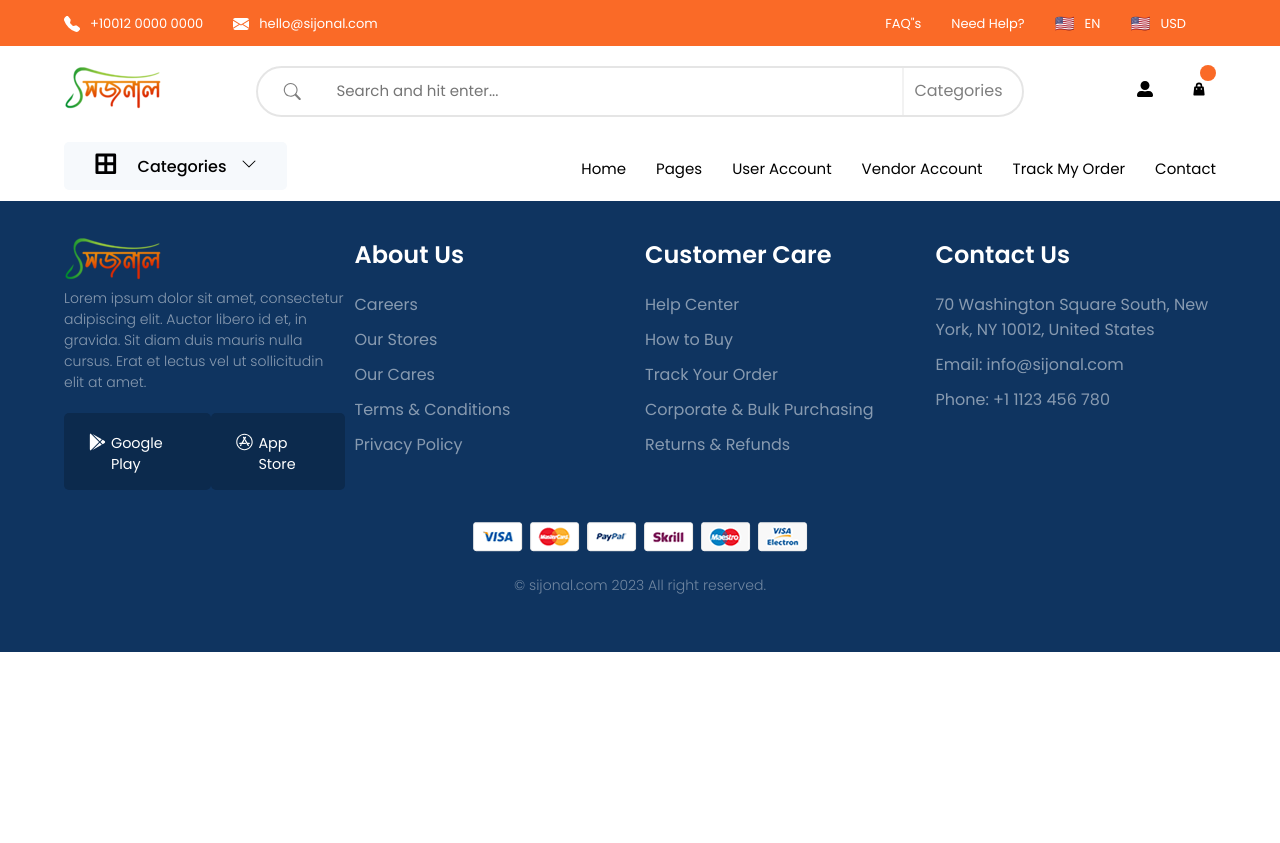
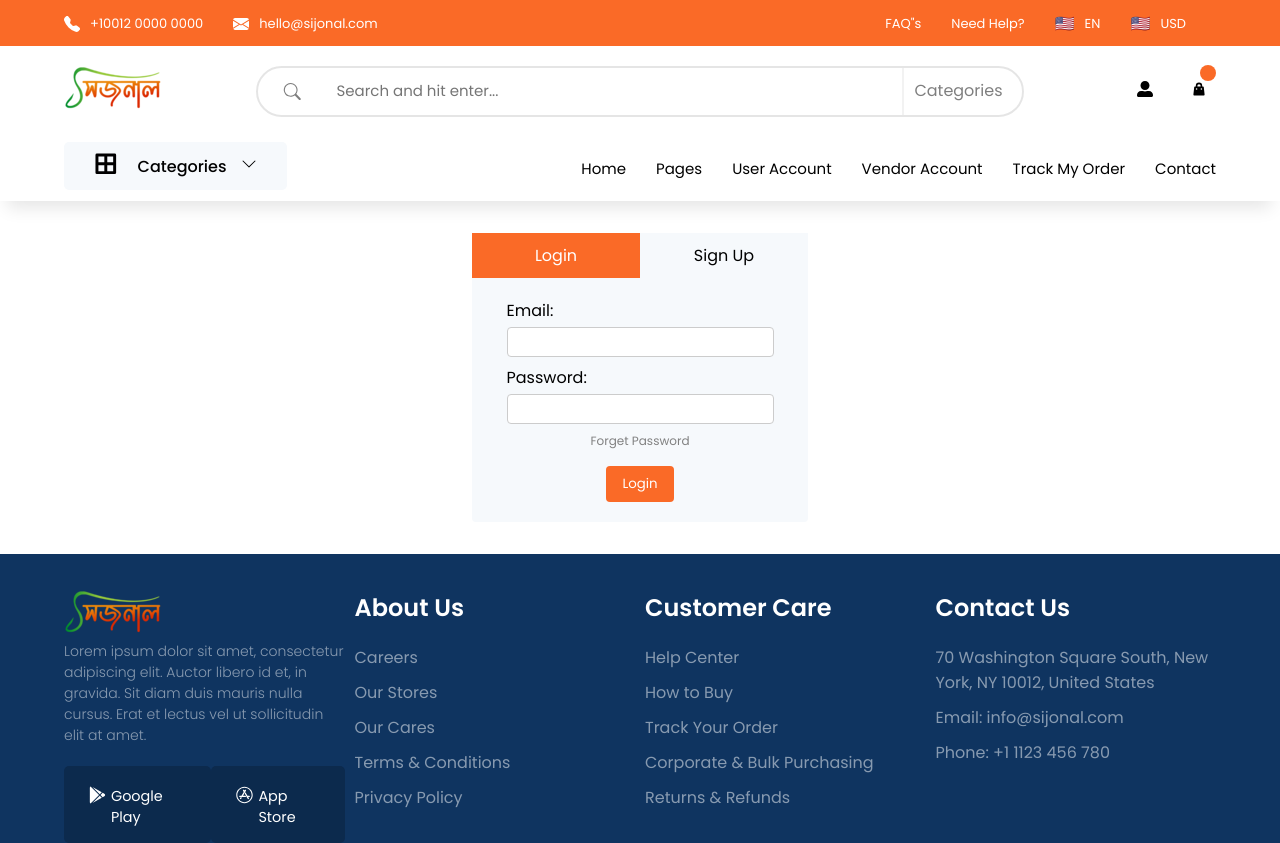
Before and after one commit to faha1999/sijonal, a React (Create React App) app: page /user in a window 1280 px wide. Shown: the top 843 px of the page. Before the commit the page ends 800 px from the top, so only its background shows below. Built offline with nearby package versions, Linux system fonts and the light colour scheme.

Commit message:
complete user account

```diff
--- a/src/App.jsx
+++ b/src/App.jsx
@@ -9,6 +9,7 @@ import { Footer } from './Common/footer/Footer';
 import { Contact } from './pages/Contact';
 import { TrackMyOrder } from './pages/TrackMyOrder';
 import { CheckOut } from './pages/CheckOut';
+import { User } from './pages/User';
 
 export const App = () => {
   const { flashData } = Data;
@@ -76,6 +77,7 @@ export const App = () => {
           />
 
           <Route path="/contact-us" element={<Contact />} />
+          <Route path="/user" element={<User />} />
           <Route path="/track-my-order" element={<TrackMyOrder />} />
           <Route path="/checkout" element={<CheckOut />} />
         </Routes>
--- a/src/Common/Search.jsx
+++ b/src/Common/Search.jsx
@@ -6,10 +6,10 @@ import { FaUserAlt } from 'react-icons/fa';
 import { HiShoppingBag } from 'react-icons/hi';
 
 export const Search = ({ CartItem }) => {
-  // window.addEventListener('scroll', function () {
-  //   const search = document.querySelector('.search');
-  //   search.classList.toggle('active', window.scrollY > 100);
-  // });
+  window.addEventListener('scroll', function () {
+    const search = document.querySelector('.search');
+    search.classList.toggle('active', window.scrollY > 100);
+  });
 
   return (
     <>
@@ -29,7 +29,9 @@ export const Search = ({ CartItem }) => {
 
           <div className="icon f_flex width icon-d-sm-none">
             <div className="icon-circle">
-              <FaUserAlt />
+              <Link to="/user">
+                <FaUserAlt />
+              </Link>
             </div>
             <div className="cart">
               <Link to="/cart">
--- a/src/Common/header/MobileHeader.jsx
+++ b/src/Common/header/MobileHeader.jsx
@@ -12,8 +12,9 @@ export const MobileHeader = ({ CartItem }) => {
       <div className="mobileNav">
         <Navlink />
 
-        <FaUserAlt />
-
+        <Link to="/user">
+          <FaUserAlt />
+        </Link>
         <Link to="/">
           <TiHome />
         </Link>
--- /dev/null
+++ b/src/Common/logIn/LogIn.jsx
@@ -0,0 +1,49 @@
+import React, { useState } from 'react';
+
+export const LogIn = ({ onLoginSuccess }) => {
+  const [email, setEmail] = useState('');
+  const [password, setPassword] = useState('');
+
+  const handleEmailChange = (event) => {
+    setEmail(event.target.value);
+  };
+
+  const handlePasswordChange = (event) => {
+    setPassword(event.target.value);
+  };
+
+  const handleSubmit = (event) => {
+    event.preventDefault();
+    console.log(`Email: ${email} Password: ${password}`);
+    onLoginSuccess();
+  };
+  return (
+    <>
+      <form onSubmit={handleSubmit} className="login-form">
+        <label>
+          Email:
+          <input
+            type="email"
+            value={email}
+            onChange={handleEmailChange}
+            required
+          />
+        </label>
+        <label>
+          Password:
+          <input
+            type="password"
+            value={password}
+            onChange={handlePasswordChange}
+            required
+          />
+        </label>
+
+        <a href="/user" className="forgetPass">
+          Forget Password
+        </a>
+        <button type="submit">Login</button>
+      </form>
+    </>
+  );
+};
--- /dev/null
+++ b/src/Common/logIn/SignUp.jsx
@@ -0,0 +1,72 @@
+import React, { useState } from 'react';
+
+export const SignUp = ({ onSignUpSuccess }) => {
+  const [name, setName] = useState('');
+  const [email, setEmail] = useState('');
+  const [password, setPassword] = useState('');
+  const [confirmPassword, setConfirmPassword] = useState('');
+
+  const handleNameChange = (event) => {
+    setName(event.target.value);
+  };
+
+  const handleEmailChange = (event) => {
+    setEmail(event.target.value);
+  };
+
+  const handlePasswordChange = (event) => {
+    setPassword(event.target.value);
+  };
+  const handleConfirmPasswordChange = (event) => {
+    setConfirmPassword(event.target.value);
+  };
+
+  const handleSubmit = (event) => {
+    event.preventDefault();
+    console.log(`Email: ${email} Password: ${password}`);
+    onSignUpSuccess();
+  };
+  return (
+    <>
+      <form onSubmit={handleSubmit} className="signup-form">
+        <label>
+          Name:
+          <input
+            type="text"
+            value={name}
+            onChange={handleNameChange}
+            required
+          />
+        </label>
+        <label>
+          Email:
+          <input
+            type="email"
+            value={email}
+            onChange={handleEmailChange}
+            required
+          />
+        </label>
+        <label>
+          Password:
+          <input
+            type="password"
+            value={password}
+            onChange={handlePasswordChange}
+            required
+          />
+        </label>
+        <label>
+          Confirm Password:
+          <input
+            type="password"
+            value={confirmPassword}
+            onChange={handleConfirmPasswordChange}
+            required
+          />
+        </label>
+        <button type="submit">Sign Up</button>
+      </form>
+    </>
+  );
+};
--- /dev/null
+++ b/src/pages/User.jsx
@@ -0,0 +1,44 @@
+import React, { useState } from 'react';
+import { LogIn } from '../Common/logIn/LogIn';
+import { SignUp } from '../Common/logIn/SignUp';
+
+export const User = () => {
+  const [showLogin, setShowLogin] = useState(true);
+
+  const handleLoginSuccess = () => {
+    alert('Login successful!');
+  };
+
+  const handleSignUpSuccess = () => {
+    alert('Sign up successful!');
+  };
+  return (
+    <>
+      <section className="userAccount">
+        <div className="container">
+          <div className="f_flex contact-column">
+            <div className="login-signup-buttons">
+              <button
+                className={showLogin ? 'active' : ''}
+                onClick={() => setShowLogin(true)}
+              >
+                Login
+              </button>
+              <button
+                className={!showLogin ? 'active' : ''}
+                onClick={() => setShowLogin(false)}
+              >
+                Sign Up
+              </button>
+            </div>
+            {showLogin ? (
+              <LogIn onLoginSuccess={handleLoginSuccess} />
+            ) : (
+              <SignUp onSignUpSuccess={handleSignUpSuccess} />
+            )}
+          </div>
+        </div>
+      </section>
+    </>
+  );
+};
--- a/src/styles/App.scss
+++ b/src/styles/App.scss
@@ -20,6 +20,7 @@
 @import './pages/contact/contact';
 @import './pages/TrackMyOrder/TrackMyOrder';
 @import './pages/CheckOut/CheckOut';
+@import './pages/user/user';
 
 // components
 @import './components/categories';
--- a/src/styles/common/_search.scss
+++ b/src/styles/common/_search.scss
@@ -6,7 +6,7 @@
   }
 
   &.active {
-    height: 12vh;
+    height: 8vh;
     position: fixed;
     top: 0;
     z-index: 1000;
@@ -73,6 +73,9 @@
 
 @media screen and (max-width: 767px) {
   .search {
+    &.active {
+      height: 16vh;
+    }
     .icon-d-sm-none {
       display: none;
     }
@@ -92,6 +95,9 @@
 }
 @media screen and (min-width: 768px) and (max-width: 1023px) {
   .search {
+    &.active {
+      height: 9vh;
+    }
     .search-box {
       width: 70%;
 
--- /dev/null
+++ b/src/styles/pages/user/_user.scss
@@ -0,0 +1,81 @@
+.contact-column {
+  flex-direction: column;
+  max-width: 21rem;
+  margin: 2rem auto;
+  background-color: $offWhite;
+  border-radius: 0.25rem;
+}
+
+form {
+  display: flex;
+  flex-direction: column;
+  align-items: center;
+
+  label {
+    display: flex;
+    flex-direction: column;
+    align-items: flex-start;
+    margin-bottom: 0.5rem;
+
+    input {
+      margin-top: 0.25rem;
+      padding: 0.25rem;
+      border: 0.0625rem solid #ccc;
+      border-radius: 0.25rem;
+    }
+  }
+
+  button[type='submit'] {
+    margin-top: 1rem;
+    padding: 0.5rem 1rem;
+    background-color: $orange;
+    color: #fff;
+    border: none;
+    border-radius: 0.25rem;
+    cursor: pointer;
+
+    &:hover {
+      opacity: 0.9;
+    }
+  }
+}
+
+.login-signup-buttons {
+  display: flex;
+  justify-content: space-between;
+  align-items: center;
+
+  button {
+    padding: 0.625rem;
+    border: none;
+    background-color: $offWhite;
+    color: $black;
+    font-size: 1rem;
+    cursor: pointer;
+    width: 12.5rem;
+    transition: 0.2s ease-in-out;
+
+    &:hover {
+      background-color: $orange;
+    }
+  }
+
+  .active {
+    background-color: $orange;
+    color: $white;
+  }
+}
+
+.login-form,
+.signup-form {
+  padding: 1.25rem;
+}
+
+.forgetPass {
+  font-size: 0.75rem;
+  color: $gray;
+
+  &:hover {
+    color: $black;
+  }
+}
```
